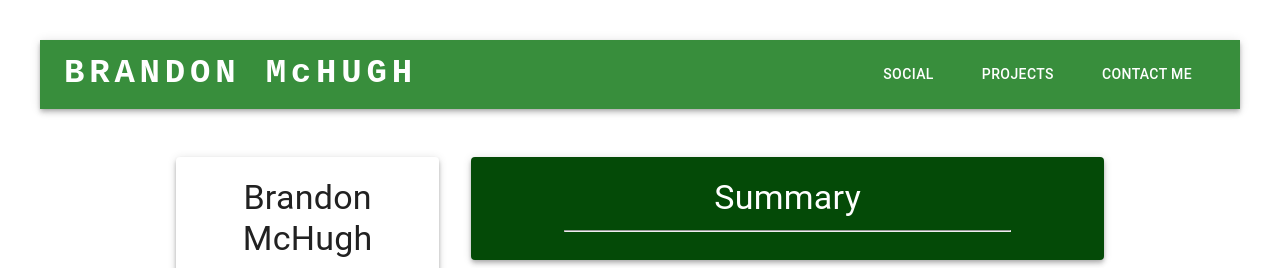
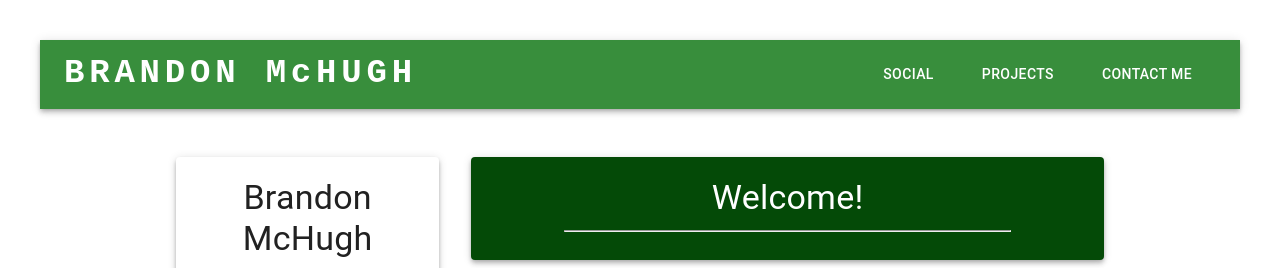
Before and after one commit to brandmch/website_v2, a React (Create React App) app: page / in a window 1280 px wide. Shown: the top 268 px of the page. Built offline with nearby package versions, Linux system fonts and the light colour scheme.

Commit message:
Welcome!

```diff
--- a/src/App.css
+++ b/src/App.css
@@ -14,3 +14,6 @@ body {
 hr {
   width: 75%;
 }
+
+@media screen and (max-width: 900px) {
+}
--- a/src/routes/landing.js
+++ b/src/routes/landing.js
@@ -161,7 +161,7 @@ const Landing = () => {
                   gutterBottom
                   color="#FFFFFF"
                 >
-                  Summary
+                  Welcome!
                 </Typography>
                 <hr />
               </Box>
```
